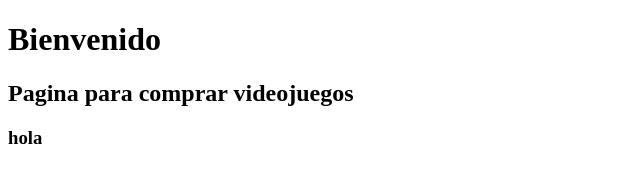
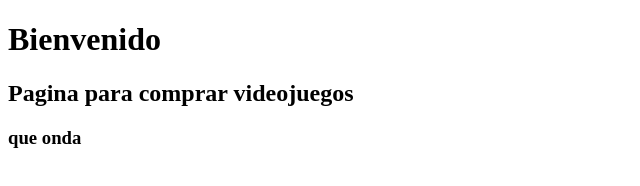
Before and after one commit to Chris-hdz/AW-Web, a plain HTML site: page index.html in a window 1280 px wide. Shown: the full height of the page, 0-640 px from the left. Drawn offline with Linux system fonts and the light colour scheme.

Commit message:
nuevo mensaje
Cambio de saludo de bienvenida

```diff
--- a/index.html
+++ b/index.html
@@ -6,6 +6,6 @@
 <body>
     <h1>Bienvenido</h1>
     <h2>Pagina para comprar videojuegos</h2>
-    <h3>hola</h3>
+    <h3>que onda</h3>
 </body>
 </html>
```
